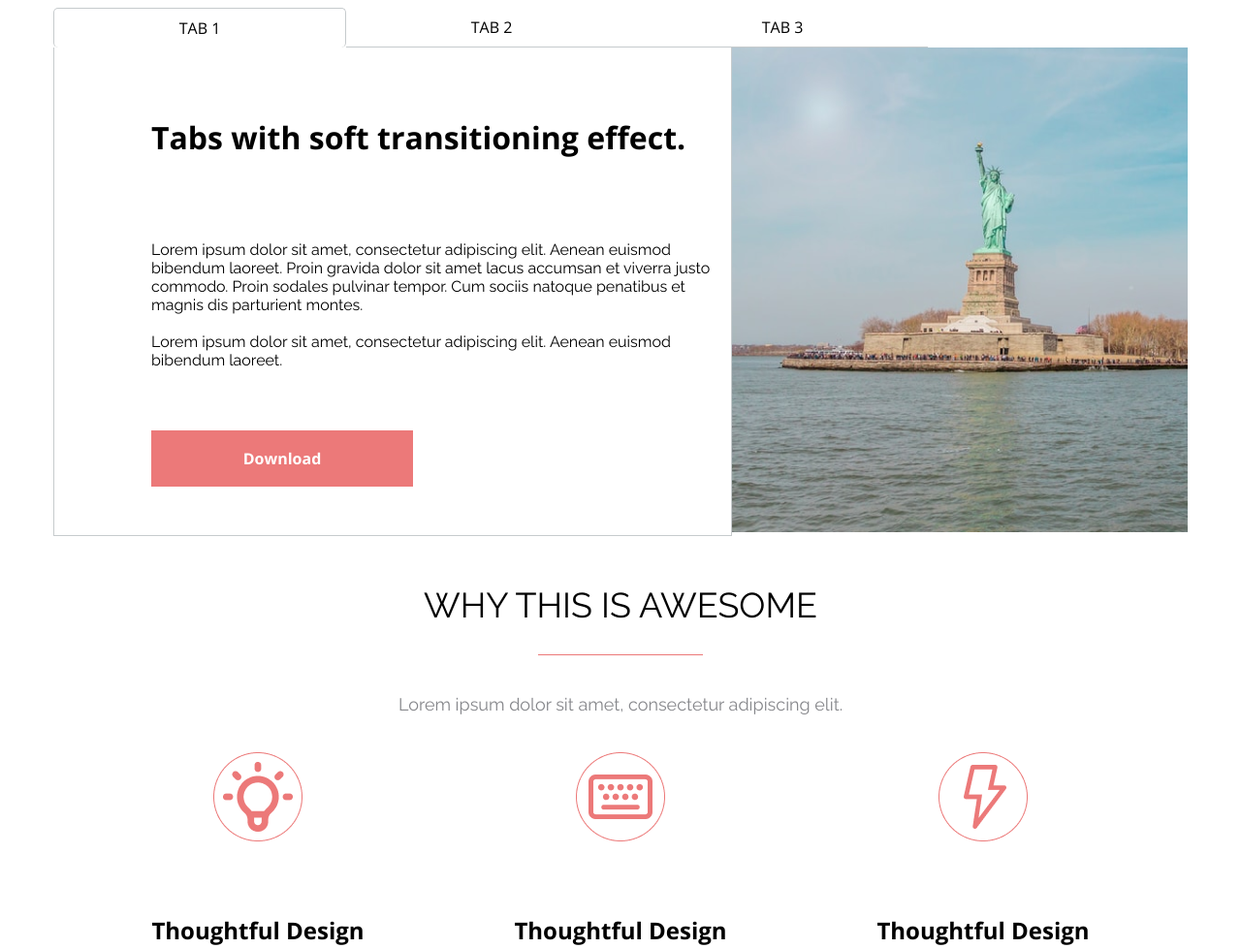
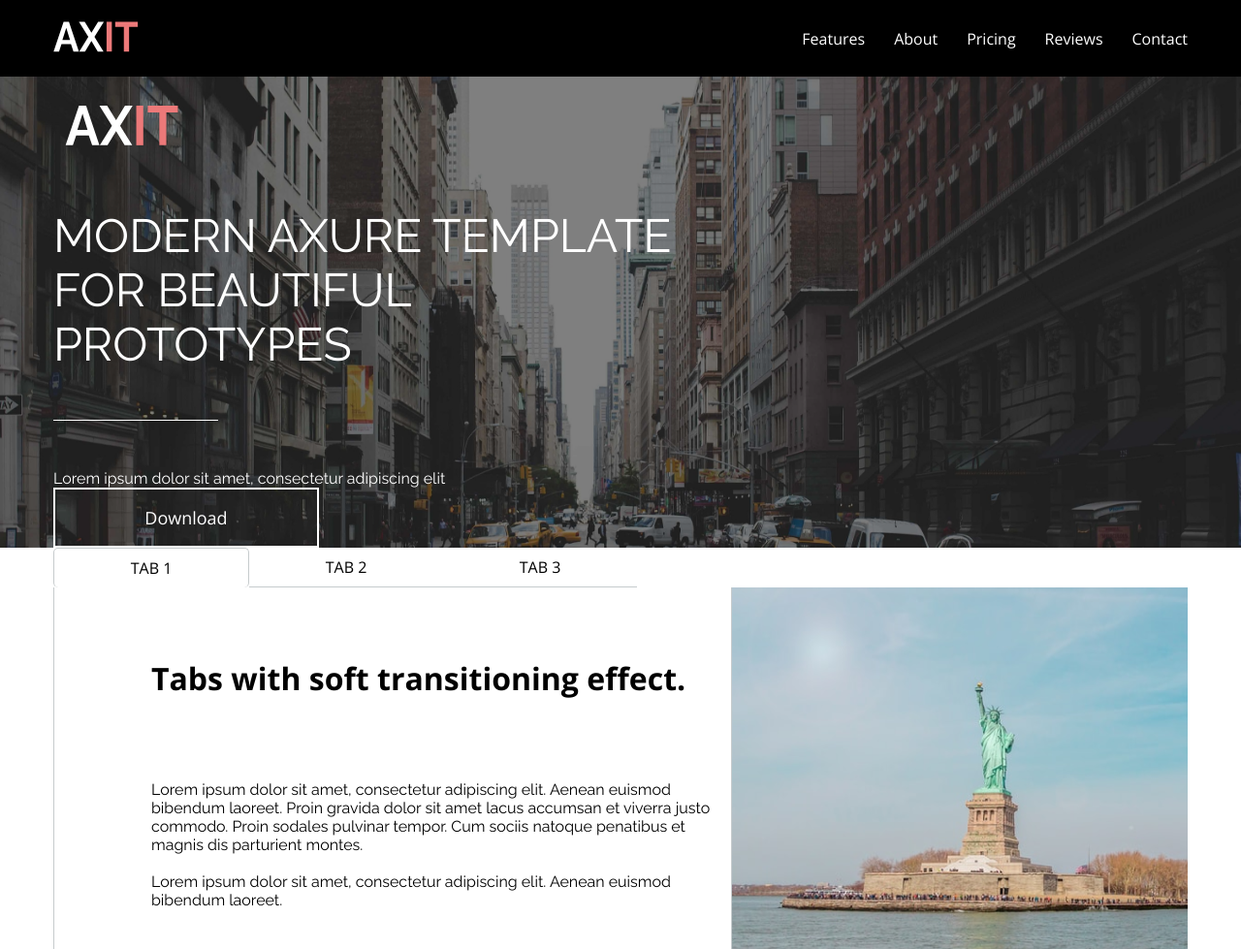
Before and after one commit to ivkoz/TMSTABS, a plain HTML site: page index.html in a window 1280 px wide. Shown: the top 979 px of the page at 97% size. Drawn offline with nearby package versions, Linux system fonts and the light colour scheme.

Commit message:
v -1.5
save

```diff
--- a/index.html
+++ b/index.html
@@ -10,8 +10,42 @@
     <link rel="stylesheet" href="./style/pricing.css">
     <link href="https://fonts.googleapis.com/css2?family=Open+Sans:wght@400;700&family=Raleway&display=swap" rel="stylesheet">
     <link rel="stylesheet" href="./style/reviews.css">
+    <link rel="stylesheet" href="style/header.css">
 </head>
 <body>
+    <header>
+            <div class="header-nav container">
+                <div class="header-logo">
+                    <img src="img/logo.svg" alt="">
+                </div>
+                <div class="header-menu">
+                    <ul>
+                        <li><a href="">Features</a></li>
+                        <li><a href="">About</a></li>
+                        <li><a href="">Pricing</a></li>
+                        <li><a href="">Reviews</a></li>
+                        <li><a href="">Contact</a></li>
+                    </ul>
+                </div>
+            </div>
+            <div class="header-main">
+                <div class="background-opacity"></div>
+                <div class="container">
+                    <div class="header-left">
+                        <div class="logo">
+                            <img src="img/logo.svg" alt="">
+                        </div>
+                        <h1>MODERN AXURE TEMPLATE FOR BEAUTIFUL PROTOTYPES</h1>
+                        <div class="white-line"></div>
+                        <span class="under-text">Lorem ipsum dolor sit amet, consectetur adipiscing elit</span>
+                        <a href="" class="button_download">Download</a>
+                    </div>
+                    <div class="header-right">
+
+                    </div>
+                </div>
+            </div>
+    </header>
     <div class="container">
         <div class="row-buttons">
             <div class="first-button button">
--- a/style/awesome.css
+++ b/style/awesome.css
@@ -1,3 +1,8 @@
+body{
+    margin: 0;
+    padding: 0;
+}
+
 .container{
     width: 1170px;
     margin: 0 auto;
--- /dev/null
+++ b/style/header.css
@@ -0,0 +1,87 @@
+header{
+    background-color: #000;
+}
+
+.header-nav{
+    display: flex;
+    justify-content: space-between;
+    align-items: center;
+}
+
+.header-menu a{
+    color: #fff;
+    text-decoration: none;
+}
+
+.header-menu ul{
+    display: flex;
+}
+
+.header-menu li{
+    font-family: 'Open Sans', sans-serif;
+    margin-left: 30px;
+    list-style-type: none;
+}
+
+.logo img{
+    width: 270px;
+    height: 100px;
+}
+
+.header-main{
+    position: relative;
+    background: url('../img/background-image.jfif');
+    background-repeat: no-repeat;
+    background-position: center center;
+    background-size: cover;
+    color: #fff;
+    z-index: 1;
+}
+
+.header-left{
+    width: 670px;
+    text-align: left;
+}
+
+
+.header-left h1{
+    font-family: 'Raleway',     sans-serif;
+    color: #fff;
+    font-weight: 400;
+    font-size: 48px;
+}
+
+.header-left span{
+    font-family: 'Raleway', sans-serif;
+}
+
+.white-line{
+    width: 170px;
+    height: 1px;
+    background-color: #fff;
+    margin-top: 50px;
+    margin-bottom: 50px;
+}
+
+.background-opacity{
+    background-color: #000;
+    opacity: 0.5;
+    width:100%;
+    height: 100%;
+    position: absolute;
+    z-index: -1;
+}
+
+.button_download{
+    font-family: 'Open Sans', sans-serif;
+    color: #fff;
+    text-decoration: none;
+    display: block;
+    border: 2px solid #fff;
+    display: flex;
+    justify-content: center;
+    align-items: center;
+    width: 270px;
+    height: 58px;
+    font-size: 18px;
+}
--- a/style/tabs.css
+++ b/style/tabs.css
@@ -12,7 +12,7 @@
     display: flex;
     align-items: center;
     justify-content: center;
-    width: 300px;
+    width: 200px;
     height: 40px;
     font-family: 'Open Sans', sans-serif;
 
@@ -27,7 +27,7 @@
 }
 
 .first-button{
-    width: 300px;
+    width: 200px;
     border-radius: 5px;
     border-top: 1px solid #C6CBCD;
     border-right: 1px solid #C6CBCD;
```
Also changed, not shown: img/background-image.jfif (added), img/facebook_icon.svg (added), img/github_icon.svg (added), img/instagram_icon.svg (added), img/linkedin_icon.svg (added), img/logo.png (added), img/logo.svg (added), img/pinterest_icon.svg (added), img/rss_icon.svg (added), img/twitter_icon.svg (added).
